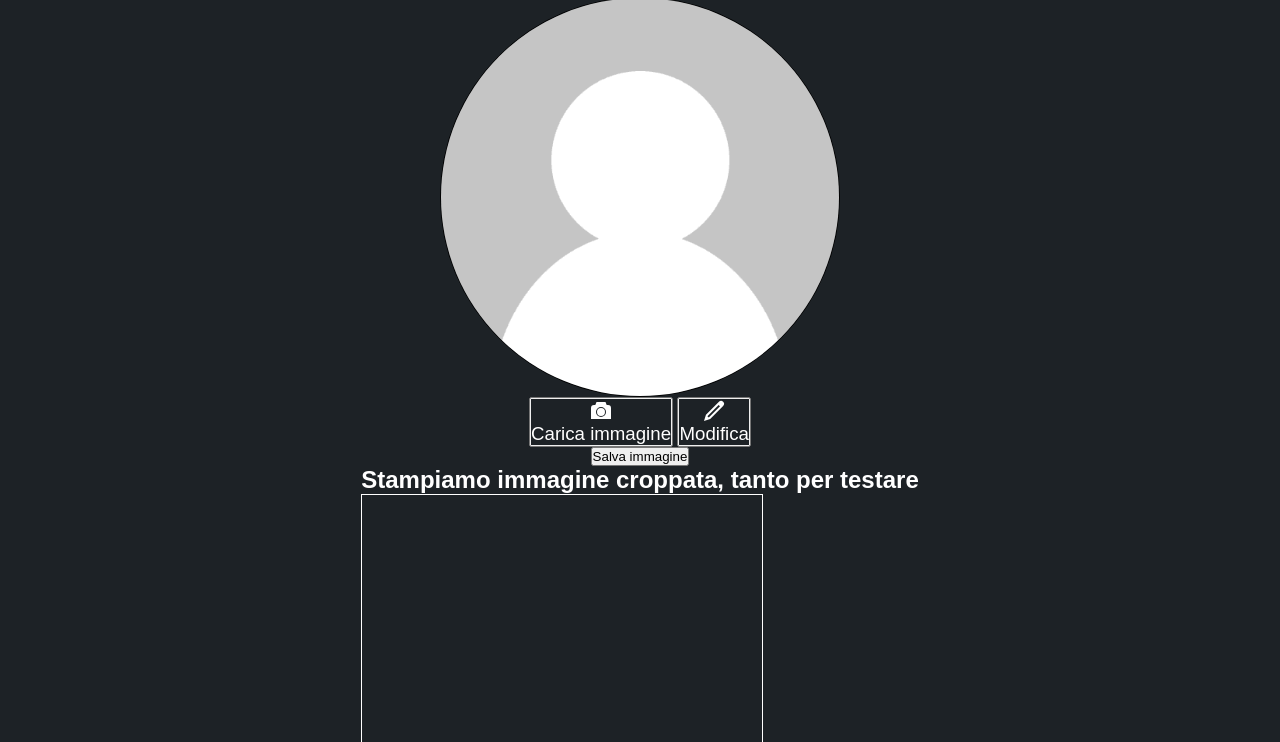
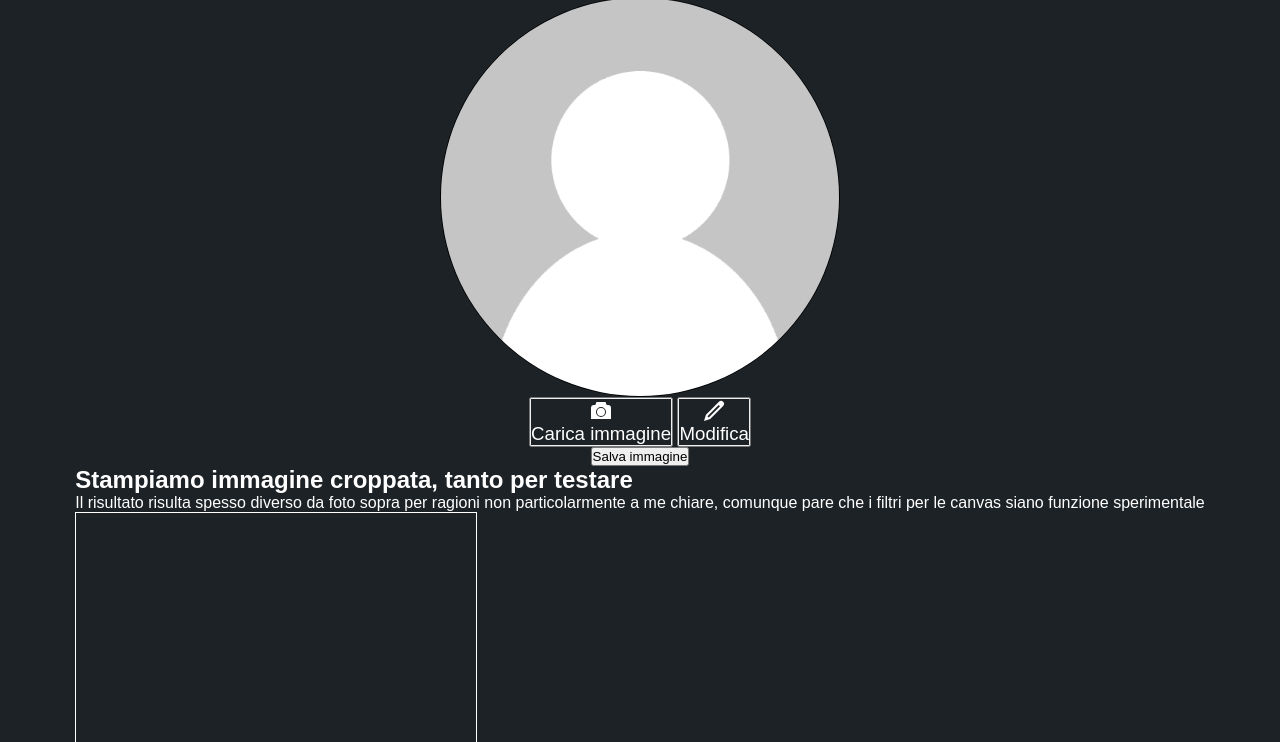
Before and after one commit to Carnicero90/vue-cropper, a plain HTML site: page index.html in a window 1280 px wide. Shown: the part 58-800 px from the top of the page. Drawn offline with nearby package versions, Linux system fonts and the light colour scheme.

Commit message:
aggiunta riga di spiegazione

```diff
--- a/index.html
+++ b/index.html
@@ -100,6 +100,7 @@
 
             <div class="output">
                 <h2>Stampiamo immagine croppata, tanto per testare</h2>
+                <p>Il risultato risulta spesso diverso da foto sopra per ragioni non particolarmente a me chiare, comunque pare che i filtri per le canvas siano funzione sperimentale</p>
                 <canvas id="croppedImage" width="400px" height="400px">
                 </canvas>
             </div>
```
